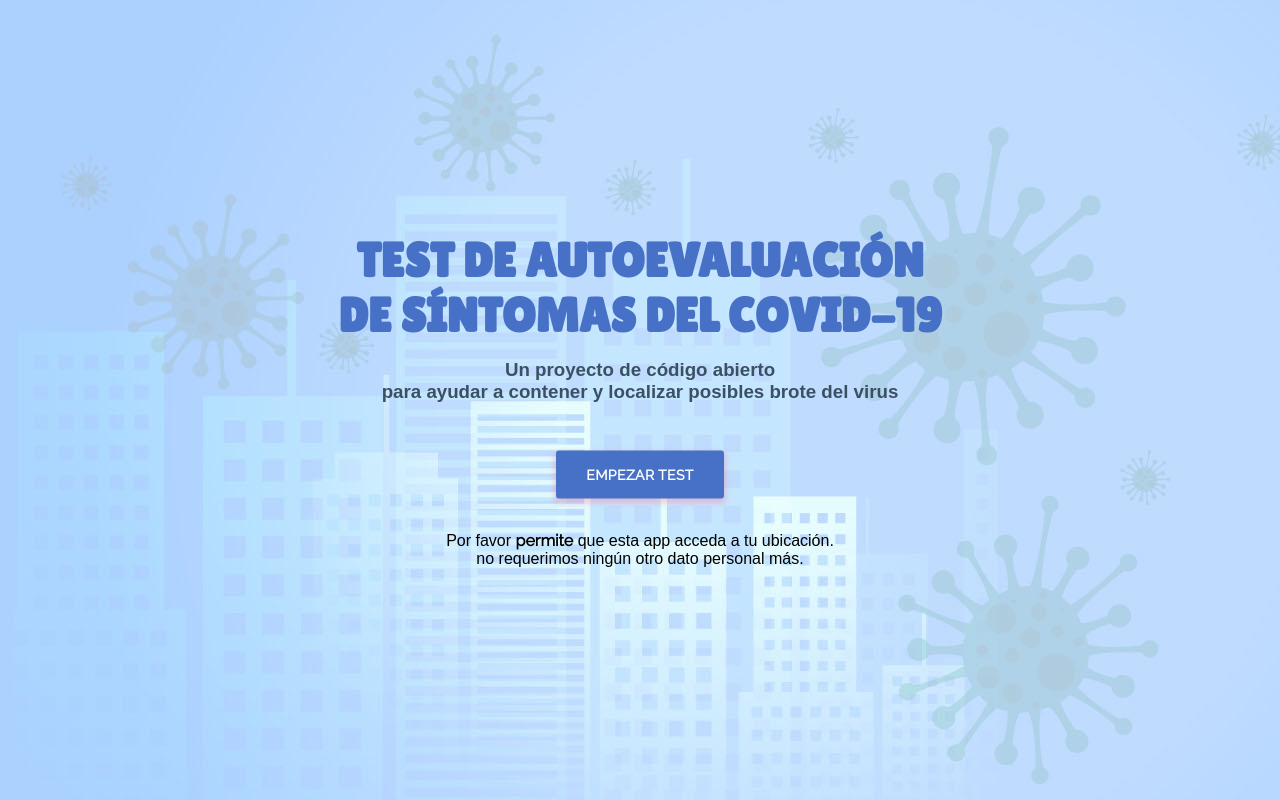
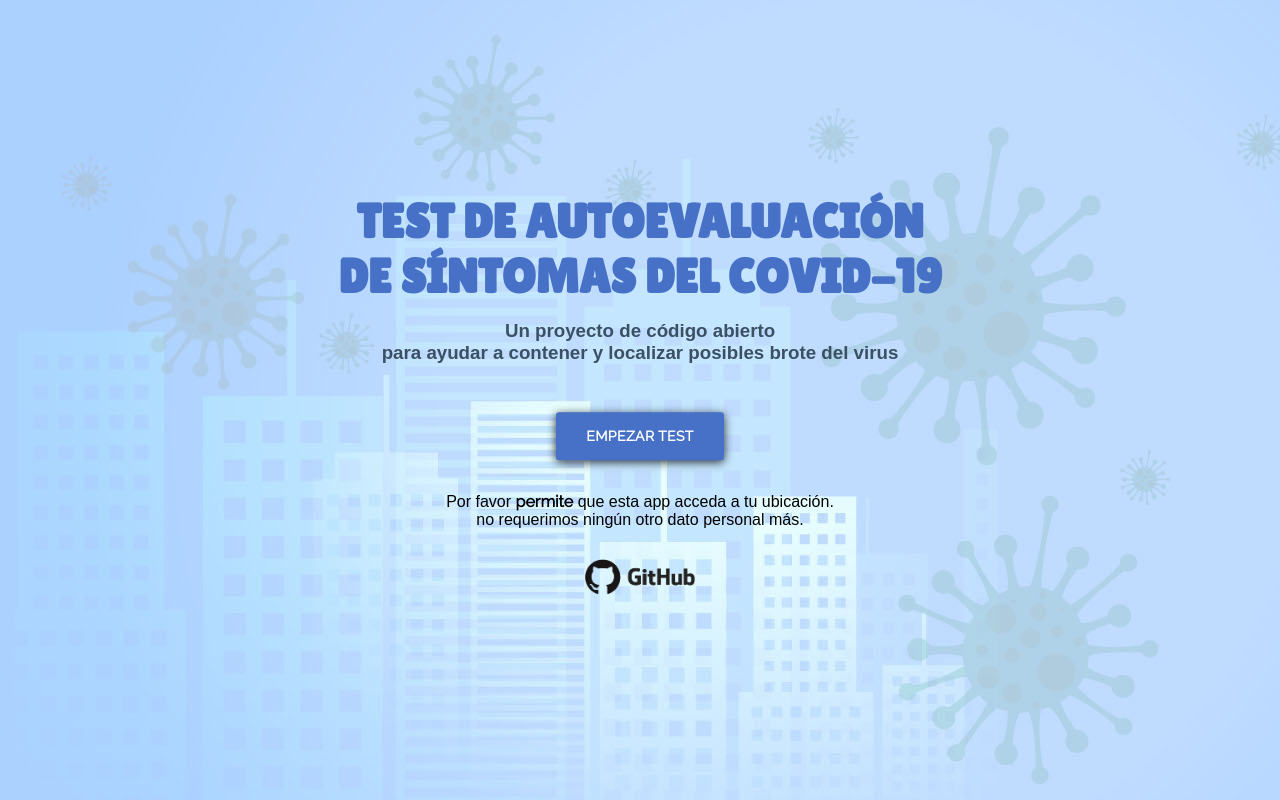
Before and after one commit to ninjasweb/Covid19Map, a React app: page / in a window 1280 px wide. Built offline with nearby package versions, Linux system fonts and the light colour scheme; a web font is replaced by a local one.

Commit message:
Repositorio Github

```diff
--- a/src/assets/style.css
+++ b/src/assets/style.css
@@ -198,7 +198,7 @@ p {
   cursor: pointer;
   border-radius: 10px;
   font-family: 'Arsenal', sans-serif;
-  box-shadow: 0px 2px 10px rgba(60, 40, 92, 0.8);
+  box-shadow: 0px 2px 10px rgba(4, 3, 5, 0.8);
 }
 
 
@@ -216,6 +216,10 @@ p {
 
 }
 
+.inicio a img {
+  width: 120px;
+  margin-top: 1.5rem;
+}
 
 .titulo1 {
   color: #4671c6;
--- a/src/components/Inicio.js
+++ b/src/components/Inicio.js
@@ -9,7 +9,7 @@ const useStyles = makeStyles({
       background: 'rgb(70,113,198)',
       border: 0,
       borderRadius: 3,
-      boxShadow: '0 3px 5px 2px rgba(255, 105, 135, .3)',
+      boxShadow: '0px 2px 10px rgba(4, 3, 5, 0.8)',
       color: 'white',
       height: 48,
       padding: '0 30px',
@@ -34,10 +34,9 @@ const useStyles = makeStyles({
   });
 
 
-
-
 const Inicio = ({showshow}) => {
     const classes = useStyles();
+    const img1 = require(`../img/github.png`);
     return(
       <div className="bg">
         <div className="inicio">
@@ -45,6 +44,7 @@ const Inicio = ({showshow}) => {
             <h3 className="subtitulo">Un proyecto de código abierto<br></br> para ayudar a contener y localizar posibles brote del virus</h3>
             <Button className={classes.root} onClick={showshow}>EMPEZAR TEST</Button>
             <p className="copydata">Por favor <b>permite</b> que esta app acceda a tu ubicación. <br></br> no requerimos ningún otro dato personal más.</p>
+            <a href="https://www.github.com/ninjasweb/Covid19Map" target="_blank"><img src={img1} alt="github"/></a>
         </div>
       </div>
 
```
Also changed, not shown: src/img/github.png (added).
